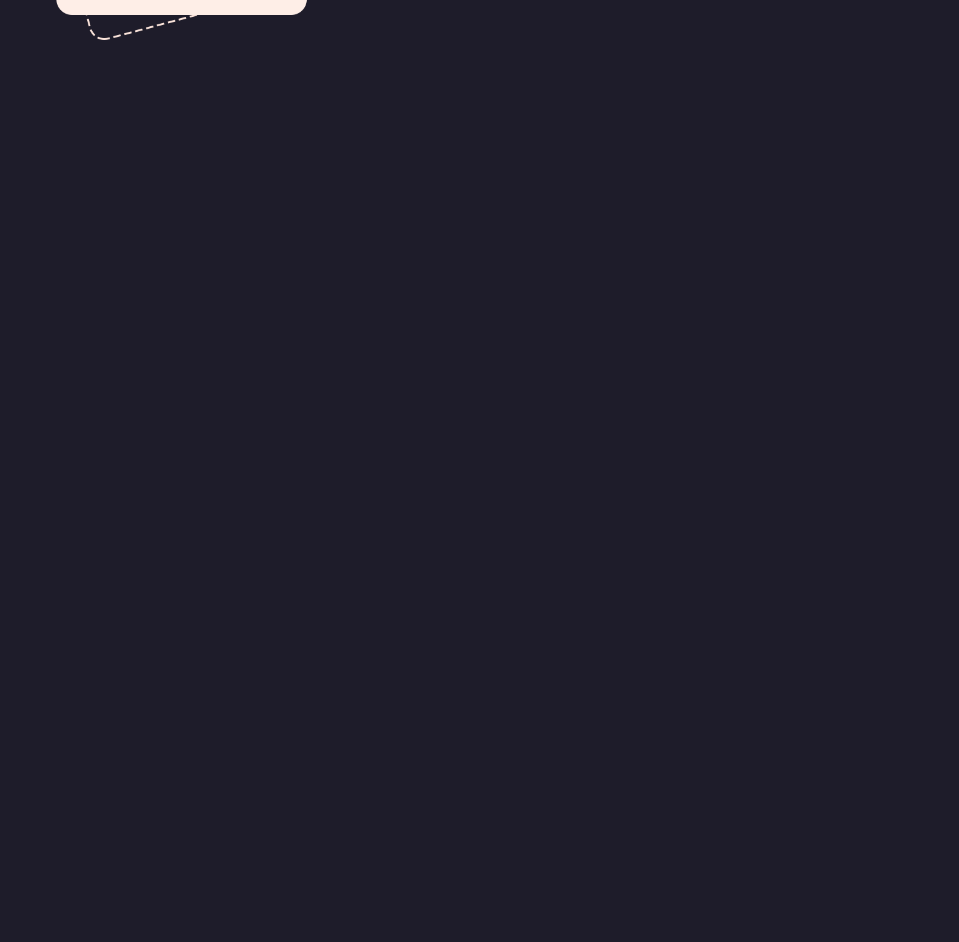
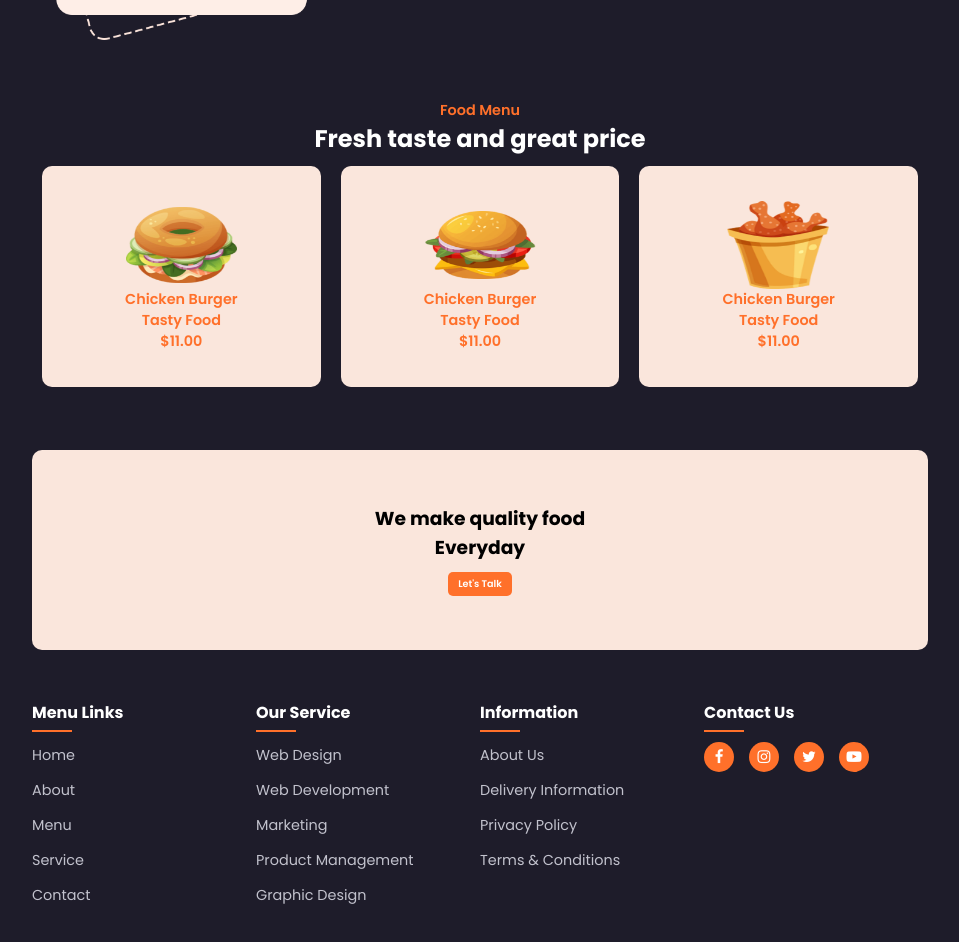
Before and after one commit to ravidhangarrd/burgerninja-restaurant-website, a React (Create React App) app: page / in a window 1280 px wide. Shown: the part 800-1742 px from the top of the page, without its empty margins (160-1119 px from the left). Before the commit the page ends 900 px from the top, so only its background shows below. Built offline with nearby package versions, Linux system fonts and the light colour scheme.

Commit message:
adding new sections in the app

```diff
--- a/public/index.html
+++ b/public/index.html
@@ -13,11 +13,7 @@
 
     <!--External icons start -->
 
-    <link rel="stylesheet"
-    href="https://cdn.jsdelivr.net/npm/boxicons@latest/css/boxicons.min.css">
-    <!-- or -->
-    <link rel="stylesheet"
-    href="https://unpkg.com/boxicons@latest/css/boxicons.min.css">
+    <link rel="stylesheet" href="https://cdnjs.cloudflare.com/ajax/libs/font-awesome/4.7.0/css/font-awesome.min.css">
 
     <!-- External icons end -->
 
--- a/src/App.css
+++ b/src/App.css
@@ -71,6 +71,7 @@
 
 .nav-link-item:hover{
   color: var(--main-color);
+  font-weight: 600;
 }
 
 /* Header Bar CSS end */
@@ -204,3 +205,167 @@
 }
 
 /* About Us Section End */
+
+/* Footer Section Start */
+
+#footer-container{
+  width: 100%;
+  height: 250px;
+}
+
+footer{
+  width: 70%;
+  height: 100%;
+  margin: 0px auto;
+  display: flex;
+}
+
+footer div{
+  width: 100%;
+  height: 100%;
+}
+
+.list{
+  display: flex;
+  flex-direction: column;
+}
+
+.list ul li{
+  margin-top: 10px;
+}
+
+.list h4{
+  color: var(--text-color);
+  margin-bottom: 5px;
+}
+
+.list-item{
+  color: rgb(194, 194, 205);
+  font-size: var(--p-fonts);
+}
+
+.list-item:hover{
+  color: var(--main-color);
+  font-weight: 600;
+}
+
+.end-list h4{
+  color: var(--text-color);
+  margin-bottom: 5px;
+}
+
+.icon-con{
+  width: 100%;
+  display: flex;
+}
+
+.end-list ul{
+  display: flex;
+  margin-top: 10px;
+}
+
+.end-list ul li{
+  width: 30px;
+  height: 30px;
+  margin-right: 15px;
+  text-align: center;
+  line-height: 30px;
+  border-radius: 50%;
+  background-color: var(--main-color);
+}
+
+#icon1 {
+  color: var(--text-color);
+  font-size: 15px;
+}
+
+#icon2 {
+  color: var(--text-color);
+  font-size: 15px;
+}
+
+#icon3 {
+  color: var(--text-color);
+  font-size: 15px;
+}
+
+#icon4 {
+  color: var(--text-color);
+  font-size: 15px;
+}
+
+/* Footer Section End */
+
+/* Food Menu container start */
+
+#food-menu{
+  width: 100%;
+  height: 350px;
+  display: flex;
+  flex-direction: column;
+  align-items: center;
+}
+
+#food-menu p{
+  font-size: var(--p-fonts);
+  font-weight: 600;
+  color: var(--main-color);
+}
+
+#food-menu h2{
+  color: var(--text-color);
+}
+
+.food-menu-card{
+  width: 100%;
+  height: 70%;
+  display: flex;
+}
+
+/* Food Menu container start */
+
+/* Food Card Start */
+
+#food-card{
+  margin: 10px;
+  width: 90%;
+  height: 90%;
+  background-color: #fae6dc;
+  flex-grow: 1;
+  border-radius: 10px;
+  display: flex;
+  flex-direction: column;
+  align-items: center;
+  justify-content: center;
+  align-content: center;
+}
+
+/* Food Card End */
+
+
+/* Lets  Talk Start */
+
+#letstalk-container{
+  width: 100%;
+  height: 200px;
+  background-color: #fae6dc;
+  border-radius: 10px;
+  margin-bottom: 50px;
+  display: flex;
+  flex-direction: column;
+  justify-content: center;
+  align-items: center;
+}
+
+#letstalk-container button{
+  background-color: var(--main-color);
+  border: 0px;
+  border-radius: 5px;
+  padding: 5px 10px;
+  font-size: 0.6rem;
+  font-weight: 600;
+  color: var(--text-color);
+  margin-top: 10px;
+}
+
+/* Lets  Talk End */
--- a/src/App.js
+++ b/src/App.js
@@ -1,6 +1,7 @@
 import Header from './components/Header';
 import './App.css';
 import MainBody from './components/MainBody';
+import Footer from './components/Footer';
 
 const App = () => {
   return (
@@ -11,6 +12,9 @@
       <div id='body-container'>
         <MainBody />
       </div>
+      <div id='footer-container'>
+        <Footer />
+      </div>
     </>
   );
 }
--- /dev/null
+++ b/src/components/FoodMenu.jsx
@@ -0,0 +1,24 @@
+import React from 'react'
+import FoodMenuCard from './FoodMenuCard'
+import food1 from '../assets/img/food1.png'
+import food2 from '../assets/img/food2.png'
+import food3 from '../assets/img/food3.png'
+
+
+const FoodMenu = () => {
+  return (
+    <>
+    <section id='food-menu'>
+      <p>Food Menu</p>
+      <h2>Fresh taste and great price</h2>
+      <div className='food-menu-card'>
+        <FoodMenuCard imgValue={food1} foodTitle={"Chicken Burger"} foodDisc={"Tasty Food"} foodPrice={"$11.00"} />
+        <FoodMenuCard imgValue={food2} foodTitle={"Chicken Burger"} foodDisc={"Tasty Food"} foodPrice={"$11.00"} />
+        <FoodMenuCard imgValue={food3} foodTitle={"Chicken Burger"} foodDisc={"Tasty Food"} foodPrice={"$11.00"} />
+      </div>
+    </section>
+    </>
+  )
+}
+
+export default FoodMenu
--- /dev/null
+++ b/src/components/FoodMenuCard.jsx
@@ -0,0 +1,16 @@
+import React from 'react'
+
+const FoodMenuCard = (props) =>  {
+  return (
+    <>
+    <section id='food-card'>
+        <img src={props.imgValue} alt="food1" width={"40%"} height={"40%"} />
+        <p id='card-title'>{props.foodTitle}</p>
+        <p id='card-disc'>{props.foodDisc}</p>
+        <p id='card-price'>{props.foodPrice}</p>
+    </section>
+    </>
+  )
+}
+
+export default FoodMenuCard
--- /dev/null
+++ b/src/components/Footer.jsx
@@ -0,0 +1,55 @@
+import React from 'react'
+import { NavLink } from 'react-router-dom'
+
+const Footer = () => {
+  return (
+    <>
+    <footer>
+        <div className='list'>
+            <h4>Menu Links</h4>
+            <hr width="40px" color='#ff702a'/>
+            <ul>
+                <li><NavLink className={"list-item"}>Home</NavLink></li>
+                <li><NavLink className={"list-item"}>About</NavLink></li>
+                <li><NavLink className={"list-item"}>Menu</NavLink></li>
+                <li><NavLink className={"list-item"}>Service</NavLink></li>
+                <li><NavLink className={"list-item"}>Contact</NavLink></li>
+            </ul>
+        </div>
+        <div className='list'>
+        <h4>Our Service</h4>
+            <hr width="40px" color='#ff702a'/>
+            <ul>
+                <li><NavLink className={"list-item"}>Web Design</NavLink></li>
+                <li><NavLink className={"list-item"}>Web Development</NavLink></li>
+                <li><NavLink className={"list-item"}>Marketing</NavLink></li>
+                <li><NavLink className={"list-item"}>Product Management</NavLink></li>
+                <li><NavLink className={"list-item"}>Graphic Design</NavLink></li>
+            </ul>
+        </div>
+        <div className='list'>
+        <h4>Information</h4>
+            <hr width="40px" color='#ff702a'/>
+            <ul>
+                <li><NavLink className={"list-item"}>About Us</NavLink></li>
+                <li><NavLink className={"list-item"}>Delivery Information</NavLink></li>
+                <li><NavLink className={"list-item"}>Privacy Policy</NavLink></li>
+                <li><NavLink className={"list-item"}>Terms & Conditions</NavLink></li>
+            </ul>
+        </div>
+        <div className="end-list">
+        <h4>Contact Us</h4>
+            <hr width="40px" color='#ff702a'/>
+            <ul>
+                <li><NavLink><i id='icon1' class="fa fa-facebook" aria-hidden="true"></i></NavLink></li>
+                <li><NavLink><i id='icon2' class="fa fa-instagram" aria-hidden="true"></i></NavLink></li>
+                <li><NavLink><i id='icon3' class="fa fa-twitter" aria-hidden="true"></i></NavLink></li>
+                <li><NavLink><i id='icon4' class="fa fa-youtube-play" aria-hidden="true"></i></NavLink></li>
+            </ul>
+        </div>
+    </footer>
+    </>
+  )
+}
+
+export default Footer
--- /dev/null
+++ b/src/components/LetsTalk.jsx
@@ -0,0 +1,15 @@
+import React from 'react'
+
+const LetsTalk = () => {
+  return (
+    <>
+    <section id='letstalk-container'>
+        <h3>We make quality food</h3>
+        <h3>Everyday</h3>
+        <button>Let's Talk</button>
+    </section>
+    </>
+  )
+}
+
+export default LetsTalk
--- a/src/components/MainBody.jsx
+++ b/src/components/MainBody.jsx
@@ -1,6 +1,8 @@
 import React from 'react'
 import TopBanner from './TopBanner'
 import AboutUs from './AboutUs'
+import FoodMenu from './FoodMenu'
+import LetsTalk from './LetsTalk'
 
 const MainBody = () => {
   return (
@@ -8,6 +10,8 @@
     <main>
         <TopBanner />
         <AboutUs />
+        <FoodMenu />
+        <LetsTalk />
     </main>
     </>
   )
```
